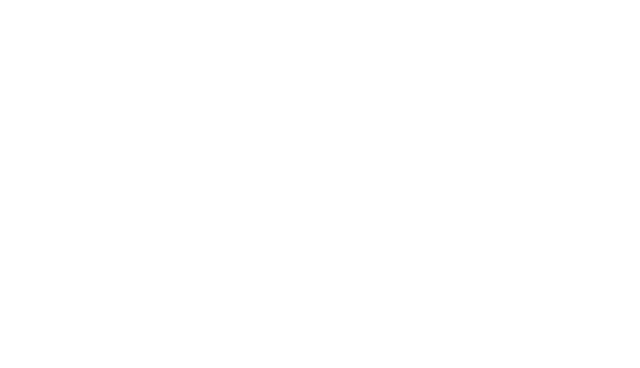
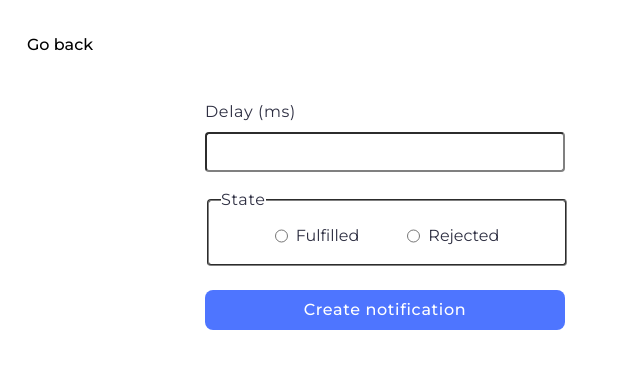
Before and after one commit to Wiktor-Bruy/goit-js-hw-10, a website built with Vite: page src/2-snackbar.html in a window 1280 px wide. Shown: the whole page, without its empty margins (0-640 px from the left). Built offline with nearby package versions, Linux system fonts and the light colour scheme.

Commit message:
error snacbar

```diff
--- a/src/2-snackbar.html
+++ b/src/2-snackbar.html
@@ -5,9 +5,63 @@
     <meta http-equiv="X-UA-Compatible" content="IE=edge" />
     <meta name="viewport" content="width=device-width, initial-scale=1.0" />
     <title>Snackbar</title>
+    <link rel="preconnect" href="https://fonts.googleapis.com" />
+    <link rel="preconnect" href="https://fonts.gstatic.com" crossorigin />
+    <link
+      href="https://fonts.googleapis.com/css2?family=Montserrat:ital,wght@0,100..900;1,100..900&display=swap"
+      rel="stylesheet"
+    />
+    <link
+      rel="stylesheet"
+      href="https://cdn.jsdelivr.net/npm/modern-normalize@2.0.0/modern-normalize.min.css"
+    />
     <link rel="stylesheet" href="./css/styles.css" />
   </head>
   <body>
-    <main></main>
+    <main>
+      <section class="snackbar">
+        <div class="container prom-cont">
+          <h2 class="visually-hidden">Snackbar</h2>
+          <a class="back-link" href="./index.html">Go back</a>
+
+          <form class="form">
+            <label class="delay-label">
+              <span class="delay-text">Delay (ms)</span>
+              <input class="delay-input" type="number" name="delay" required />
+            </label>
+
+            <fieldset class="btn-choose">
+              <legend class="btn-text">State</legend>
+              <label class="radio-btn-box">
+                <input
+                  class="radio-btn"
+                  type="radio"
+                  name="state"
+                  value="fulfilled"
+                  required
+                />
+                Fulfilled
+              </label>
+              <label class="radio-btn-box">
+                <input
+                  class="radio-btn"
+                  type="radio"
+                  name="state"
+                  value="rejected"
+                  required
+                />
+                Rejected
+              </label>
+            </fieldset>
+
+            <button class="btn-submit" type="submit">
+              Create notification
+            </button>
+          </form>
+        </div>
+      </section>
+    </main>
+
+    <script src="./2-snackbar.html" type="module"></script>
   </body>
 </html>
--- a/src/css/styles.css
+++ b/src/css/styles.css
@@ -177,3 +177,89 @@ body {
   line-height: 1.5;
   color: #2e2f42;
 }
+
+/*----------------------------------------------Snackbar-page----------------------------------------------*/
+.snackbar {
+  padding-top: 100px;
+}
+.prom-cont {
+  width: 870px;
+}
+.delay-label {
+  display: flex;
+  flex-direction: column;
+  gap: 8px;
+  margin-bottom: 16px;
+}
+.delay-text {
+  line-height: 1.5;
+  letter-spacing: 0.04em;
+  color: #2e2f42;
+}
+.delay-input {
+  outline: none;
+  line-height: 1.5;
+  letter-spacing: 0.04em;
+  padding: 8px 16px;
+  color: #2e2f42;
+  border-color: #808080;
+  border-radius: 4px;
+  width: 360px;
+  height: 40px;
+  transition: border-color 250ms ease-in-out;
+}
+.delay-input:hover {
+  border-color: #000;
+}
+.delay-input:focus {
+  border-color: #4e75ff;
+}
+.btn-choose {
+  width: 360px;
+  height: 78px;
+  margin-bottom: 24px;
+  border-radius: 4px;
+  border-color: #808080;
+  display: flex;
+  gap: 48px;
+  justify-content: center;
+  align-items: center;
+  transition: border-color 250ms ease-in-out;
+}
+.btn-text {
+  line-height: 1.5;
+  letter-spacing: 0.04em;
+  color: #2e2f42;
+}
+.btn-choose:hover {
+  border-color: #000;
+}
+.radio-btn-box {
+  line-height: 1.5;
+  color: #2e2f42;
+  display: flex;
+  gap: 8px;
+}
+.radio-btn:checked {
+  accent-color: #4e75ff;
+}
+.btn-submit {
+  display: flex;
+  justify-content: center;
+  align-items: center;
+  cursor: pointer;
+  border: none;
+  border-radius: 8px;
+  width: 360px;
+  height: 40px;
+  background-color: #4e75ff;
+  font-weight: 500;
+  line-height: 1.5;
+  letter-spacing: 0.04em;
+  color: #fff;
+  transition: background-color 250ms ease-in-out;
+}
+.btn-submit:hover,
+.btn-submit:focus {
+  background-color: #6c8cff;
+}
```
Also changed, not shown: src/js/2-snackbar.js (+27 -0 lines).
